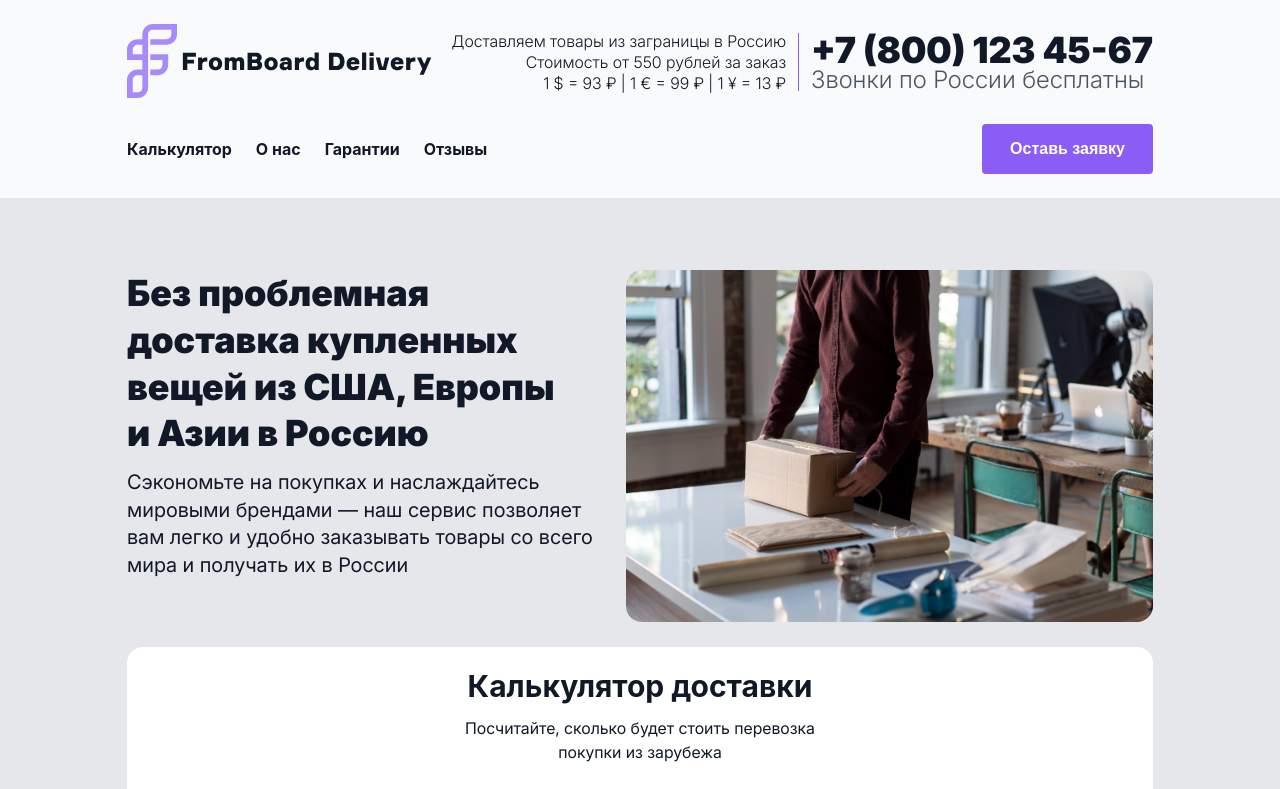
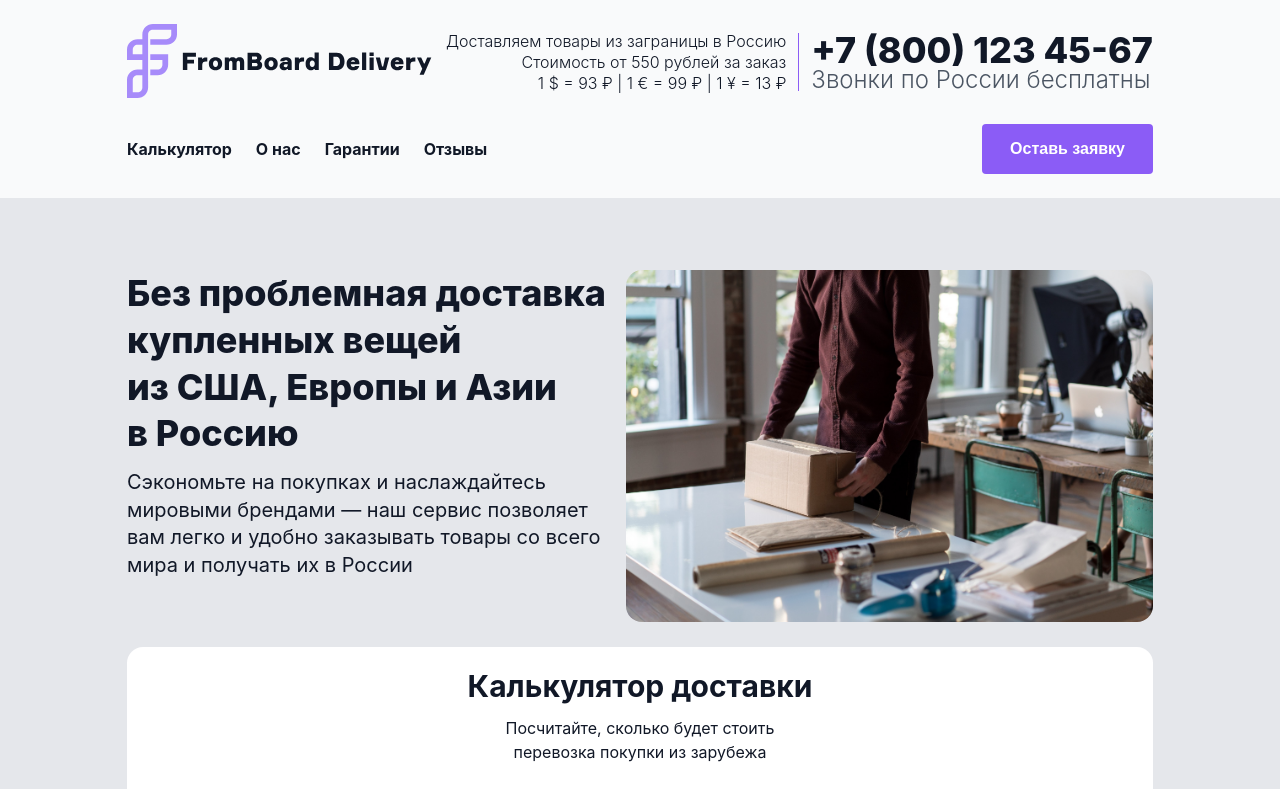
Before and after one commit to draft-yaseliwanoff/sosi-github.io, a plain HTML site: page index.html in a window 1280 px wide. Shown: the top 789 px of the page. Drawn offline with Linux system fonts and the light colour scheme; a web font is replaced by a local one.

Commit message:
Update fonts.css

```diff
--- a/fonts/fonts.css
+++ b/fonts/fonts.css
@@ -1,9 +1,9 @@
 @font-face {
   font-family: "Formular";
   src:
-    url("/fonts/Formular/ttf/formular-regular-trial.ttf") format("truetype"),
-    url("/fonts/Formular/woff/formular-regular-trial.woff") format("woff"),
-    url("/fonts/Formular/woff2/formular-regular-trial.woff2") format("woff2");
+    url("./fonts/Formular/ttf/formular-regular-trial.ttf") format("truetype"),
+    url("./fonts/Formular/woff/formular-regular-trial.woff") format("woff"),
+    url("./fonts/Formular/woff2/formular-regular-trial.woff2") format("woff2");
   font-weight: 400;
   font-style: normal;
 }
@@ -11,9 +11,9 @@
 @font-face {
   font-family: "Formular";
   src:
-    url("/fonts/Formular/ttf/formular-medium-trial.ttf") format("truetype"),
-    url("/fonts/Formular/woff/formular-medium-trial.woff") format("woff"),
-    url("/fonts/Formular/woff2/formular-medium-trial.woff2") format("woff2");
+    url("./fonts/Formular/ttf/formular-medium-trial.ttf") format("truetype"),
+    url("./fonts/Formular/woff/formular-medium-trial.woff") format("woff"),
+    url("./fonts/Formular/woff2/formular-medium-trial.woff2") format("woff2");
   font-weight: 500;
   font-style: normal;
 }
@@ -21,9 +21,9 @@
 @font-face {
   font-family: "Formular";
   src:
-    url("/fonts/Formular/ttf/formular-bold-trial.ttf") format("truetype"),
-    url("/fonts/Formular/woff/formular-bold-trial.woff") format("woff"),
-    url("/fonts/Formular/woff2/formular-bold-trial.woff2") format("woff2");
+    url("./fonts/Formular/ttf/formular-bold-trial.ttf") format("truetype"),
+    url("./fonts/Formular/woff/formular-bold-trial.woff") format("woff"),
+    url("./fonts/Formular/woff2/formular-bold-trial.woff2") format("woff2");
   font-weight: 700;
   font-style: normal;
 }
@@ -31,9 +31,9 @@
 @font-face {
   font-family: "Formular";
   src:
-    url("/fonts/Formular/ttf/formular-black-trial.ttf") format("truetype"),
-    url("/fonts/Formular/woff/formular-black-trial.woff") format("woff"),
-    url("/fonts/Formular/woff2/formular-black-trial.woff2") format("woff2");
+    url("./fonts/Formular/ttf/formular-black-trial.ttf") format("truetype"),
+    url("./fonts/Formular/woff/formular-black-trial.woff") format("woff"),
+    url("./fonts/Formular/woff2/formular-black-trial.woff2") format("woff2");
   font-weight: 800;
   font-style: normal;
 }
@@ -41,9 +41,9 @@
 @font-face {
   font-family: "Inter";
   src:
-    url("/fonts/Inter/ttf/Inter_18pt-Light.ttf") format("truetype"),
-    url("/fonts/Inter/woff/Inter_18pt-Light.woff") format("woff"),
-    url("/fonts/Inter/woff2/Inter_18pt-Light.woff2") format("woff2");
+    url("./fonts/Inter/ttf/Inter_18pt-Light.ttf") format("truetype"),
+    url("./fonts/Inter/woff/Inter_18pt-Light.woff") format("woff"),
+    url("./fonts/Inter/woff2/Inter_18pt-Light.woff2") format("woff2");
   font-weight: 300;
   font-style: normal;
 }
@@ -51,9 +51,9 @@
 @font-face {
   font-family: "Inter";
   src:
-    url("/fonts/Inter/ttf/Inter_18pt-Regular.ttf") format("truetype"),
-    url("/fonts/Inter/woff/Inter_18pt-Regular.woff") format("woff"),
-    url("/fonts/Inter/woff2/Inter_18pt-Regular.woff2") format("woff2");
+    url("./fonts/Inter/ttf/Inter_18pt-Regular.ttf") format("truetype"),
+    url("./fonts/Inter/woff/Inter_18pt-Regular.woff") format("woff"),
+    url("./fonts/Inter/woff2/Inter_18pt-Regular.woff2") format("woff2");
   font-weight: 400;
   font-style: normal;
 }
@@ -61,9 +61,9 @@
 @font-face {
   font-family: "Inter";
   src:
-    url("/fonts/Inter/ttf/Inter_18pt-Medium.ttf") format("truetype"),
-    url("/fonts/Inter/woff/Inter_18pt-Medium.woff") format("woff"),
-    url("/fonts/Inter/woff2/Inter_18pt-Medium.woff2s") format("woff2");
+    url("./fonts/Inter/ttf/Inter_18pt-Medium.ttf") format("truetype"),
+    url("./fonts/Inter/woff/Inter_18pt-Medium.woff") format("woff"),
+    url("./fonts/Inter/woff2/Inter_18pt-Medium.woff2s") format("woff2");
   font-weight: 500;
   font-style: normal;
 }
@@ -71,9 +71,9 @@
 @font-face {
   font-family: "Inter";
   src:
-    url("/fonts/Inter/ttf/Inter_18pt-SemiBold.ttf") format("truetype"),
-    url("/fonts/Inter/woff/Inter_18pt-SemiBold.woff") format("woff"),
-    url("/fonts/Inter/woff2/Inter_18pt-SemiBold.woff2") format("woff2");
+    url("./fonts/Inter/ttf/Inter_18pt-SemiBold.ttf") format("truetype"),
+    url("./fonts/Inter/woff/Inter_18pt-SemiBold.woff") format("woff"),
+    url("./fonts/Inter/woff2/Inter_18pt-SemiBold.woff2") format("woff2");
   font-weight: 600;
   font-style: normal;
 }
@@ -81,9 +81,9 @@
 @font-face {
   font-family: "Inter";
   src:
-    url("/fonts/Inter/ttf/Inter_18pt-Bold.ttf") format("truetype"),
-    url("/fonts/Inter/woff/Inter_18pt-Bold.woff") format("woff"),
-    url("/fonts/Inter/woff2/Inter_18pt-Bold.woff2") format("woff2");
+    url("./fonts/Inter/ttf/Inter_18pt-Bold.ttf") format("truetype"),
+    url("./fonts/Inter/woff/Inter_18pt-Bold.woff") format("woff"),
+    url("./fonts/Inter/woff2/Inter_18pt-Bold.woff2") format("woff2");
   font-weight: 700;
   font-style: normal;
 }
@@ -91,9 +91,9 @@
 @font-face {
   font-family: "Inter";
   src:
-    url("/fonts/Inter/ttf/Inter_18pt-Black.ttf") format("truetype"),
-    url("/fonts/Inter/woff/Inter_18pt-Black.woff") format("woff"),
-    url("/fonts/Inter/woff2/Inter_18pt-Black.woff2") format("woff2");
+    url("./fonts/Inter/ttf/Inter_18pt-Black.ttf") format("truetype"),
+    url("./fonts/Inter/woff/Inter_18pt-Black.woff") format("woff"),
+    url("./fonts/Inter/woff2/Inter_18pt-Black.woff2") format("woff2");
   font-weight: 800;
   font-style: normal;
 }
```
